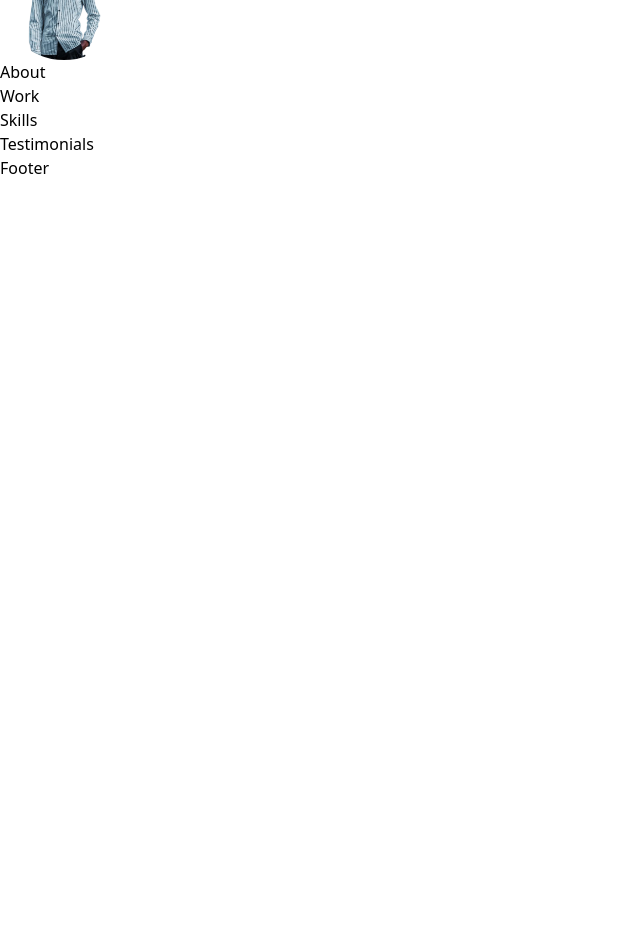
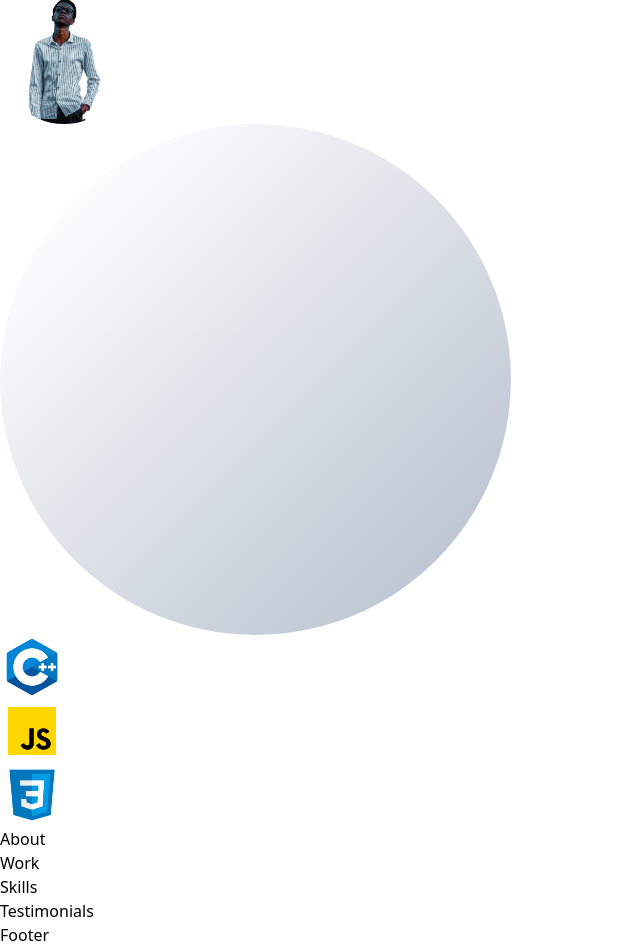
Before and after one commit to Blackie360/blackie-portfolio, a React (Create React App) app in the folder frontend_react/: page / in a window 1280 px wide. Shown: the part 940-1887 px from the top of the page, without its empty margins (0-640 px from the left). Before the commit the page ends 1120 px from the top, so only its background shows below. Built offline with nearby package versions, Linux system fonts and the light colour scheme.

Commit message:
styling hero

```diff
--- a/frontend_react/src/container/Header.jsx
+++ b/frontend_react/src/container/Header.jsx
@@ -1,47 +1,71 @@
-import React from 'react'
-import { motion } from 'framer-motion'
+import React from 'react';
+import { motion } from 'framer-motion';
 import { images } from '../constants';
+
+const scaleVariants = {
+  whileInView: {
+    scale: [0, 1],
+    opacity: [0, 1],
+    transition: {
+      duration: 1,
+      ease: 'easeInOut',
+  }
+}
+}
+
 const Header = () => {
   return (
-    <div className='py-0'>
+    <div className='pt-16'>
       <motion.div
-      whileInView={{x: [-100, 0], opacity: [0, 1]}}
-      transition={{duration: 1}}
-      className=''
+        whileInView={{ x: [-100, 0], opacity: [0, 1] }}
+        transition={{ duration: 1 }}
       >
         <div className=''>
           <div className='flex items-center justify-center h-screen'>
             <div>
               <span>👋</span>
               <div>
-                <p className=' text-xl font-semibold'>Hello, I am </p>
-                <h1 className='text-4xl font-bold'> Felix Jumason </h1>
+                <p className='text-xl font-semibold'>Hello, I am</p>
+                <h1 className='text-4xl font-bold'>Felix Jumason</h1>
               </div>
             </div>
           </div>
           <div className=''>
             <p>web</p>
-            <br></br>
+            <br />
             <p>ui/</p>
           </div>
         </div>
+      </motion.div>
+      <motion.div
+        whileInView={{ opacity: [0, 1] }}
+        transition={{ duration: 0.5, delayChildren: 0.5 }}
+        className='profile'
+      >
+        <img src={images.phelix} alt='phelix' className='rounded-full w-32 h-32' />
+      </motion.div>
+      <motion.img
+      whileInView={{scale: [0, 1]}}
+      transition={{ duration: 1, ease: 'easeInOut'}}
+      src={images.circle}
+      className='ovarlay'
+       />
+      <motion.div
+      variants={scaleVariants}
+      whileInView={scaleVariants.whileInView}
+      className='circles'
+      >
+        {[images.cpp, images.js, images.css, ].map((circle, index) => (
+          <div key={`cirle-index
+          `}>
+            <img src={circle} alt='circle' className='w-16 h-16' />
+
+          </div>
+        ))}
 
       </motion.div>
-      <motion.div
-      whileInView={{ opacity: [0, 1]}}
-      transition={{duration: 0.5, delayChildren: 0.5}}
-      className=' profile'
+    </div>
+  );
+};
 
-      >
-        <img src={images.phelix} alt='phelix' className='rounded-full w-32 h-32'/>
-
-      </motion.div>
-      <motion.div>
-
-      </motion.div>
-
-    </div>
-  )
-}
-
-export default Header
+export default Header;
```
